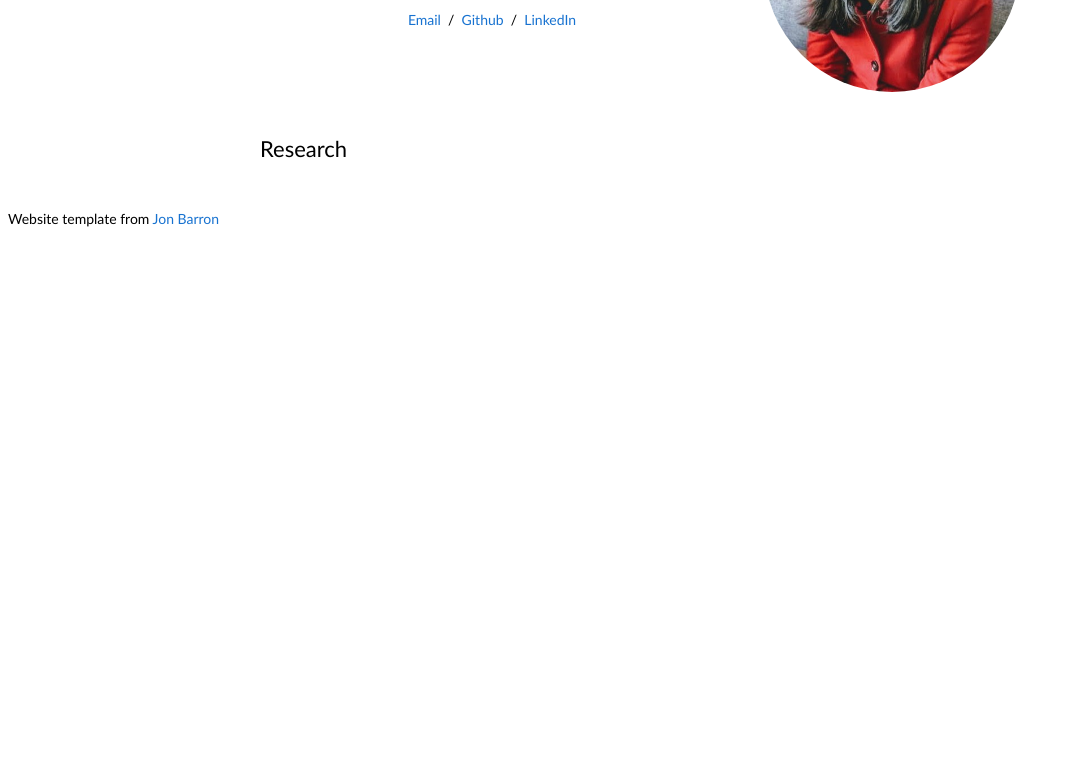
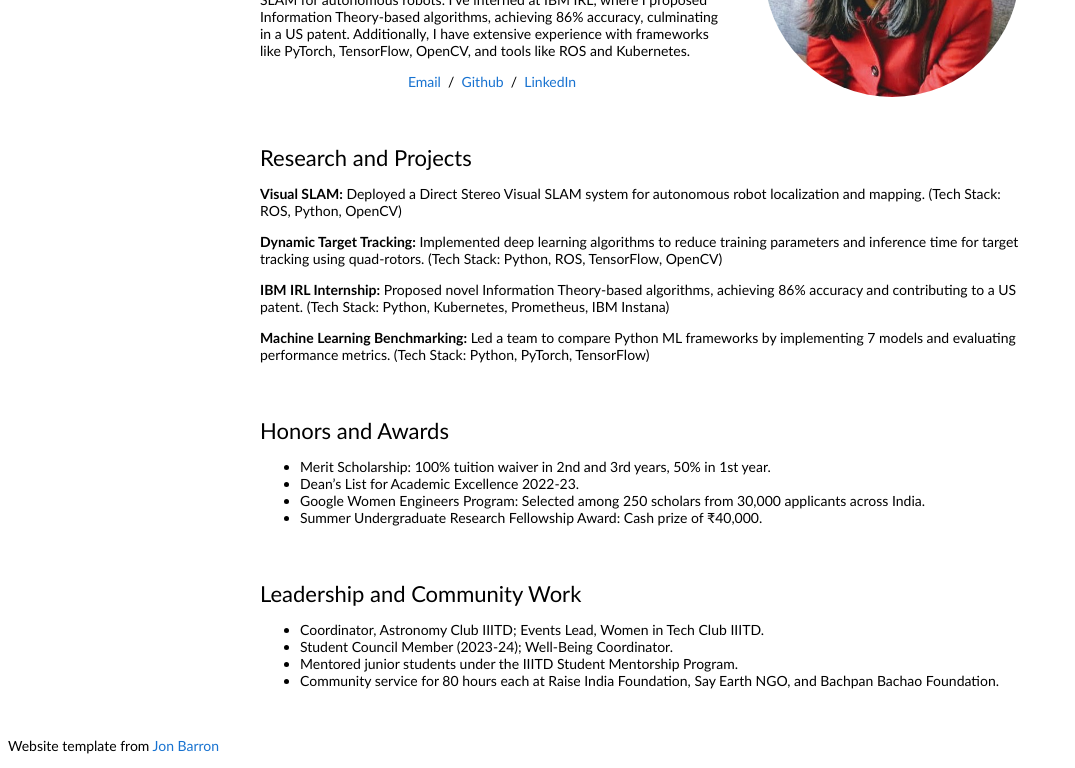
Before and after one commit to AkankshaSingal8/akankshasingal.github.io, a plain HTML site: page index.html in a window 1280 px wide. Shown: the part 192-960 px from the top of the page, without its empty margins (0-1075 px from the left). Before the commit the page ends 800 px from the top, so only its background shows below. Drawn offline with Linux system fonts and the light colour scheme.

Commit message:
Added other information

```diff
--- a/index.html
+++ b/index.html
@@ -2,14 +2,11 @@
 <html lang="en">
   <head>
     <meta http-equiv="Content-Type" content="text/html; charset=UTF-8">
-
     <title>Akanksha Singal</title>
-
     <meta name="author" content="Akanksha Singal">
     <meta name="viewport" content="width=device-width, initial-scale=1">
     <link rel="shortcut icon" href="images/favicon/favicon.ico" type="image/x-icon">
     <link rel="stylesheet" type="text/css" href="stylesheet.css">
-
   </head>
 
   <body>
@@ -24,10 +21,10 @@
                     <p class="name" style="text-align: center;">
                       Akanksha Singal
                     </p>
-                    <p>I'm a CSE senior at <a href="https://iiitd.ac.in/">Indraprastha Institute of Information Technology Delhi (IIIT-Delhi)</a>.
+                    <p>I'm a CSE senior at <a href="https://iiitd.ac.in/">Indraprastha Institute of Information Technology Delhi (IIIT-Delhi)</a>, with a passion for computer vision, robotics, and deep learning.
                     </p>
                     <p>
-
+                      I've had the opportunity to work on projects like dynamic target tracking using quad-rotors, deep learning models for image segmentation, and visual SLAM for autonomous robots. I've interned at IBM IRL, where I proposed Information Theory-based algorithms, achieving 86% accuracy, culminating in a US patent. Additionally, I have extensive experience with frameworks like PyTorch, TensorFlow, OpenCV, and tools like ROS and Kubernetes.
                     </p>
                     <p style="text-align:center">
                       <a href="mailto:akanksha21008@iiitd.ac.in">Email</a> &nbsp;/&nbsp;
@@ -41,13 +38,51 @@
                 </tr>
               </tbody>
             </table>
+
             <table style="width:100%;border:0px;border-spacing:0px;border-collapse:separate;margin-right:auto;margin-left:auto;">
               <tbody>
                 <tr>
                   <td style="padding:20px;width:100%;vertical-align:middle">
-                    <h2>Research</h2>
+                    <h2>Research and Projects</h2>
                     <p>
+                      <strong>Visual SLAM:</strong> Deployed a Direct Stereo Visual SLAM system for autonomous robot localization and mapping. (Tech Stack: ROS, Python, OpenCV)
+                    </p>
+                    <p>
+                      <strong>Dynamic Target Tracking:</strong> Implemented deep learning algorithms to reduce training parameters and inference time for target tracking using quad-rotors. (Tech Stack: Python, ROS, TensorFlow, OpenCV)
+                    </p>
+                    <p>
+                      <strong>IBM IRL Internship:</strong> Proposed novel Information Theory-based algorithms, achieving 86% accuracy and contributing to a US patent. (Tech Stack: Python, Kubernetes, Prometheus, IBM Instana)
+                    </p>
+                    <p>
+                      <strong>Machine Learning Benchmarking:</strong> Led a team to compare Python ML frameworks by implementing 7 models and evaluating performance metrics. (Tech Stack: Python, PyTorch, TensorFlow)
+                    </p>
+                  </td>
+                </tr>
 
+                <tr>
+                  <td style="padding:20px;width:100%;vertical-align:middle">
+                    <h2>Honors and Awards</h2>
+                    <p>
+                      <ul>
+                        <li>Merit Scholarship: 100% tuition waiver in 2nd and 3rd years, 50% in 1st year.</li>
+                        <li>Dean’s List for Academic Excellence 2022-23.</li>
+                        <li>Google Women Engineers Program: Selected among 250 scholars from 30,000 applicants across India.</li>
+                        <li>Summer Undergraduate Research Fellowship Award: Cash prize of ₹40,000.</li>
+                      </ul>
+                    </p>
+                  </td>
+                </tr>
+
+                <tr>
+                  <td style="padding:20px;width:100%;vertical-align:middle">
+                    <h2>Leadership and Community Work</h2>
+                    <p>
+                      <ul>
+                        <li>Coordinator, Astronomy Club IIITD; Events Lead, Women in Tech Club IIITD.</li>
+                        <li>Student Council Member (2023-24); Well-Being Coordinator.</li>
+                        <li>Mentored junior students under the IIITD Student Mentorship Program.</li>
+                        <li>Community service for 80 hours each at Raise India Foundation, Say Earth NGO, and Bachpan Bachao Foundation.</li>
+                      </ul>
                     </p>
                   </td>
                 </tr>
```
